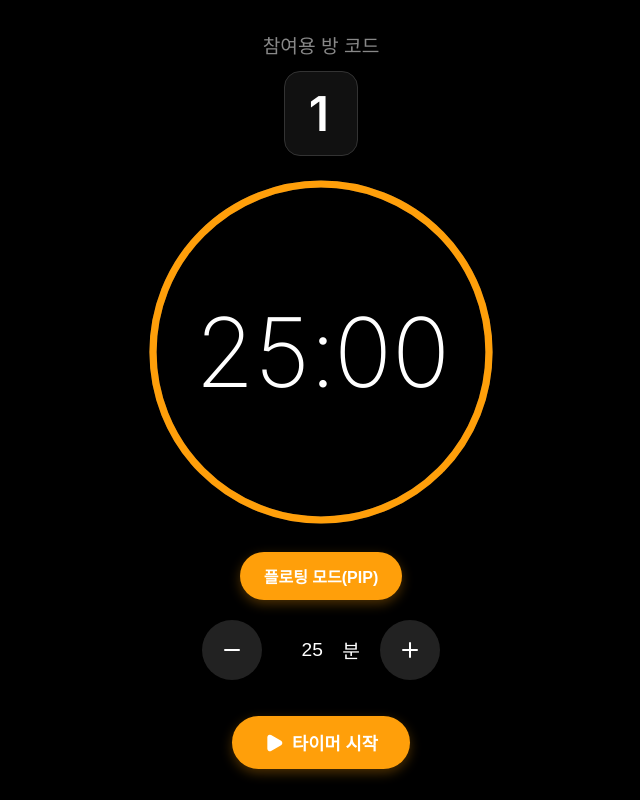
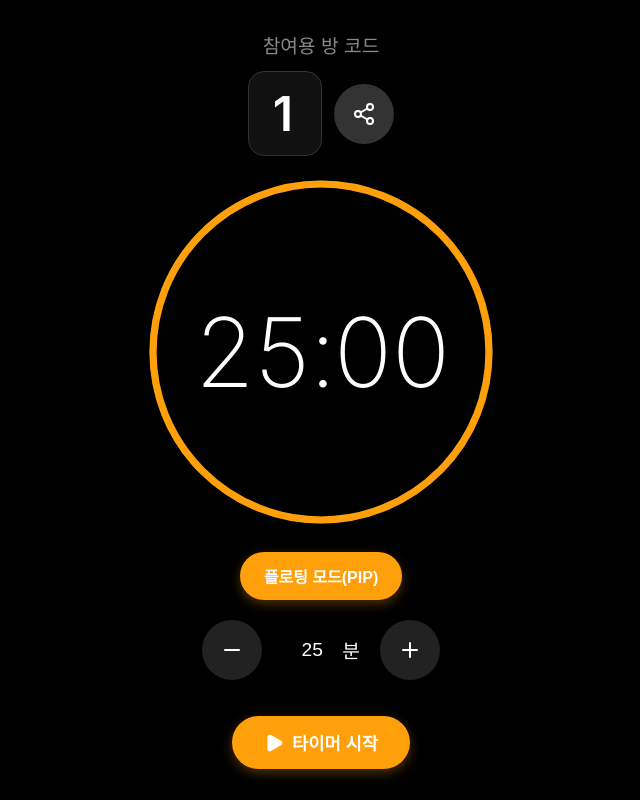
Before and after one commit to oh-hi-oh-hi/focus-together-timer, a React (Vite) app in the folder client/: page /host/1 in a window 1280 px wide. Shown: the whole page, without its empty margins (319-959 px from the left). Built offline with nearby package versions, Linux system fonts and the light colour scheme; no server answers.

Commit message:
Update PIP support for Safari and revert share button

```diff
--- a/client/src/components/Host.jsx
+++ b/client/src/components/Host.jsx
@@ -1,6 +1,6 @@
 import React, { useState, useEffect } from 'react';
 import { useParams, useNavigate } from 'react-router-dom';
-import { Minus, Plus, Play, Pause, AlertCircle } from 'lucide-react';
+import { Minus, Plus, Play, Pause, AlertCircle, Share2 } from 'lucide-react';
 import { socket } from '../socket';
 import TimerDisplay from './TimerDisplay';
 
@@ -15,6 +15,7 @@ function Host() {
     const [remaining, setRemaining] = useState(25 * 60);
     const [status, setStatus] = useState('waiting');
     const [endTime, setEndTime] = useState(null);
+    const [showToast, setShowToast] = useState(false);
 
     const alarmAudio = React.useRef(typeof Audio !== 'undefined' ? new Audio('/alarm.mp3') : null);
 
@@ -132,12 +133,34 @@ function Host() {
         socket.emit('resetTimer', { roomId });
     };
 
+    const handleShare = () => {
+        const url = window.location.origin;
+        const appText = `Focus Together Timer\n방 코드: ${roomId}\n접속 주소: ${url}`;
+        navigator.clipboard.writeText(appText)
+            .then(() => {
+                setShowToast(true);
+                setTimeout(() => setShowToast(false), 3000);
+            })
+            .catch(err => {
+                console.error("클립보드 복사 실패:", err);
+            });
+    };
+
     return (
         <div className="setup-container">
             <div className="room-code-container">
                 <p className="room-code-label">참여용 방 코드</p>
-                <div className="room-code-box">
-                    <h2 className="room-code-text">{roomId}</h2>
+                <div style={{ display: 'flex', alignItems: 'center', gap: '12px' }}>
+                    <div className="room-code-box">
+                        <h2 className="room-code-text">{roomId}</h2>
+                    </div>
+                    <button
+                        onClick={handleShare}
+                        className="share-btn"
+                        title="초대장 복사하기"
+                    >
+                        <Share2 size={24} color="white" />
+                    </button>
                 </div>
             </div>
 
@@ -209,6 +232,11 @@ function Host() {
                     </div>
                 </div>
             )}
+            {showToast && (
+                <div className="toast-notification">
+                    해당 방의 초대장이 클립보드에 복사되었습니다!
+                </div>
+            )}
         </div>
     );
 }
--- a/client/src/components/TimerDisplay.jsx
+++ b/client/src/components/TimerDisplay.jsx
@@ -66,35 +66,43 @@ function TimerDisplay({ duration, remaining }) {
             if (document.pictureInPictureElement) {
                 await document.exitPictureInPicture();
                 setIsPipActive(false);
+            } else if (document.webkitCurrentFullScreenElement || videoRef.current?.webkitPresentationMode === 'picture-in-picture') {
+                videoRef.current?.webkitSetPresentationMode('inline');
+                setIsPipActive(false);
             } else {
                 const video = videoRef.current;
                 const canvas = canvasRef.current;
 
                 if (video && canvas) {
                     // Check if captureStream is supported
-                    if (!canvas.captureStream) {
-                        alert('현재 시청 환경에서는 PIP 기능을 지원하지 않습니다.\n보다 원활한 사용을 위해 크롬이나 엣지 데스크탑 브라우저를 이용해 주세요!');
+                    const getStream = canvas.captureStream || canvas.webkitCaptureStream || canvas.mozCaptureStream;
+                    if (!getStream) {
+                        alert('현재 브라우저 환경에서는 PIP 화면 캡처 기능을 지원하지 않습니다.\n크롬 호환 브라우저를 권장합니다!');
                         return;
                     }
 
                     if (!video.srcObject) {
-                        const stream = canvas.captureStream(30);
+                        const stream = getStream.call(canvas, 30);
                         video.srcObject = stream;
-                        await video.play();
+                        await video.play().catch(console.error);
                     }
 
-                    if (!video.requestPictureInPicture) {
-                        alert('비디오 PIP 모드를 지원하지 않는 환경입니다.\n크롬이나 엣지 데스크탑 브라우저를 이용해 주세요!');
+                    if (video.requestPictureInPicture) {
+                        await video.requestPictureInPicture();
+                        setIsPipActive(true);
+                    } else if (video.webkitSupportsPresentationMode && video.webkitSupportsPresentationMode('picture-in-picture')) {
+                        // Safari 지원
+                        video.webkitSetPresentationMode('picture-in-picture');
+                        setIsPipActive(true);
+                    } else {
+                        alert('이 브라우저에서는 기능(PIP)을 지원하지 않습니다.');
                         return;
                     }
-
-                    await video.requestPictureInPicture();
-                    setIsPipActive(true);
                 }
             }
         } catch (error) {
             console.error('PIP Error:', error);
-            alert('PIP 기능을 실행할 수 없습니다.\n크롬이나 엣지 데스크탑 브라우저를 이용해 주세요!');
+            alert('PIP 기능을 실행할 수 없습니다.\n데스크탑 크롬, 엣지, 사파리를 이용해 주세요!');
         }
     };
 
@@ -106,9 +114,17 @@ function TimerDisplay({ duration, remaining }) {
             setIsPipActive(false);
         };
 
+        const handleWebKitPIPChange = () => {
+            if (video.webkitPresentationMode !== 'picture-in-picture') {
+                setIsPipActive(false);
+            }
+        };
+
         video.addEventListener('leavepictureinpicture', handleLeavePIP);
+        video.addEventListener('webkitpresentationmodechanged', handleWebKitPIPChange);
         return () => {
             video.removeEventListener('leavepictureinpicture', handleLeavePIP);
+            video.removeEventListener('webkitpresentationmodechanged', handleWebKitPIPChange);
         };
     }, []);
 
--- a/client/src/index.css
+++ b/client/src/index.css
@@ -290,3 +290,49 @@ input[type="number"] {
   stroke-linecap: round;
   transition: stroke-dashoffset 0.1s linear;
 }
+
+.share-btn {
+  background-color: #333;
+  border-radius: 50%;
+  width: clamp(40px, 10vmin, 60px);
+  height: clamp(40px, 10vmin, 60px);
+  display: flex;
+  justify-content: center;
+  align-items: center;
+  padding: 0;
+  box-shadow: none;
+  transition: all 0.2s ease;
+}
+
+.share-btn:hover {
+  background-color: #555;
+  transform: scale(1.1);
+}
+
+.toast-notification {
+  position: fixed;
+  bottom: 20px;
+  left: 50%;
+  transform: translateX(-50%);
+  background-color: var(--accent-color);
+  color: white;
+  padding: 12px 24px;
+  border-radius: 999px;
+  font-weight: 600;
+  font-size: 1rem;
+  box-shadow: 0 4px 12px rgba(0, 0, 0, 0.5);
+  animation: slideUpFadeIn 0.3s ease-out forwards;
+  z-index: 2000;
+}
+
+@keyframes slideUpFadeIn {
+  from {
+    opacity: 0;
+    transform: translate(-50%, 20px);
+  }
+
+  to {
+    opacity: 1;
+    transform: translate(-50%, 0);
+  }
+}
--- a/package.json
+++ b/package.json
@@ -5,6 +5,7 @@
   "main": "main.js",
   "scripts": {
     "start": "npm run build:client && electron .",
+    "dev": "concurrently \"node server/index.js\" \"cd client && npm run dev\"",
     "build:client": "cd client && npm install && npm run build",
     "build:mac": "npm run build:client && electron-builder --mac"
   },
```
